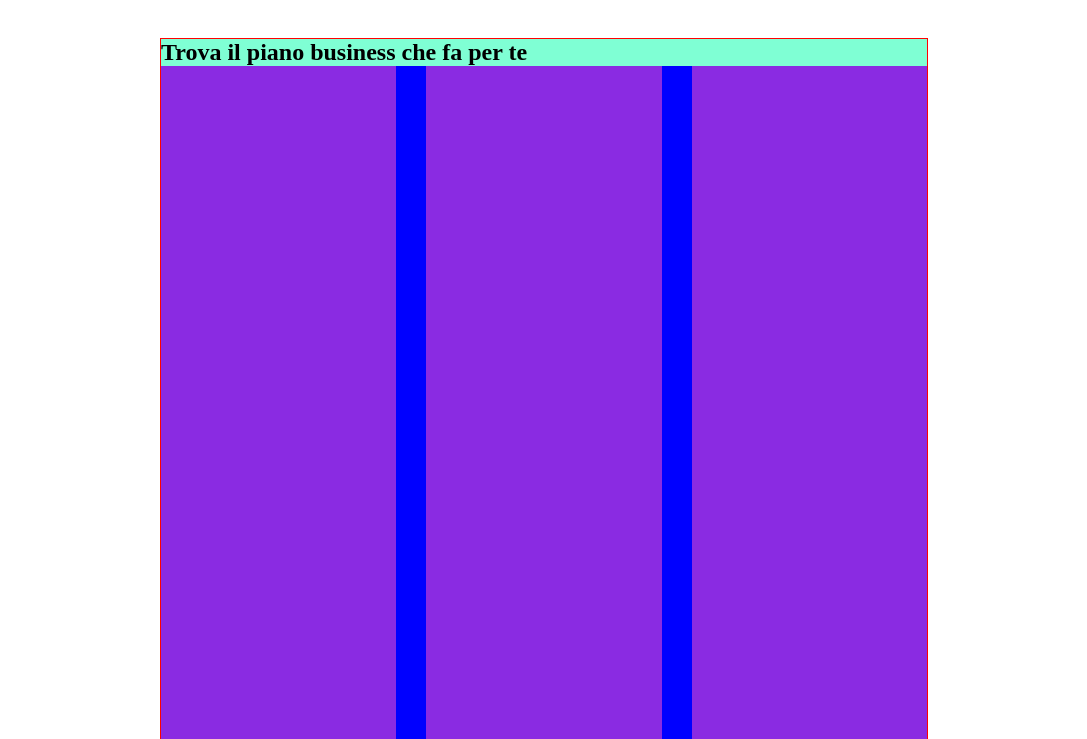
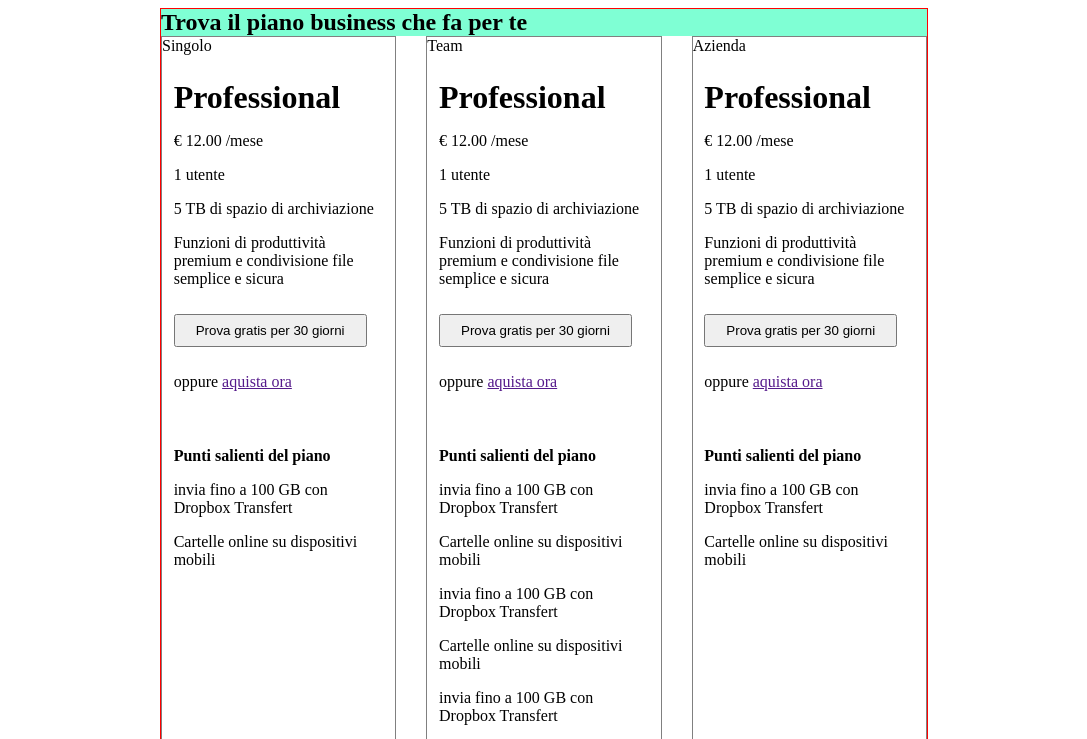
Before and after one commit to Zeta80/htmlcss-dropbox, a plain HTML site: page index.html in a window 1280 px wide. Shown: the part 961-1700 px from the top of the page, without its empty margins (96-1183 px from the left). Drawn offline with Linux system fonts and the light colour scheme.

Commit message:
add package selection (half details) finish

```diff
--- a/css/style.css
+++ b/css/style.css
@@ -104,6 +104,7 @@ header a {
 }
 
 .moviment {
+    padding: 0;
     position: relative;
     transform: translateY(60px);
 }
@@ -144,13 +145,35 @@ header a {
 .option-business {
     justify-content: space-between;
     /* DEGUB */
-    background-color: blue;
+    /* background-color: blue; */
 }
 
 .package {
-    background-color: blueviolet;
-    height: 700px;
+    border: 1px solid gray;
+    /* background-color: blueviolet; */
+    /* height: 700px; */
     width: calc(100% / 3 - 20px);
+}
+
+.packaging {
+    width: 90%;
+    margin: 0 auto;
+    padding-top: 1.5em;
+    margin-bottom: 2em;
+}
+
+.packaging h3 {
+    font-size: 2rem;
+    padding-bottom: 0.5em;
+}
+
+.packaging li {
+    padding-top: 1em;
+}
+
+.packaging button {
+    padding: 0.5em 1.5em;
+    margin: 2em 0;
 }
 
 .team-contact {
--- a/index.html
+++ b/index.html
@@ -82,13 +82,82 @@
             </div>
             <div class="option-business marg-bot flex">
                 <div class="package professional">
-
+                    <div class="title-package">
+                        <span>Singolo</span>
+                    </div>
+                    <div class="packaging">
+                        <h3>Professional</h3>
+                        <span class="price">&euro; 12.00</span>
+                        <span class="time">/mese</span>
+                        <ul>
+                            <li class="utent">1 utente</li>
+                            <li class="space">5 TB di spazio di archiviazione</li>
+                            <li class="function">Funzioni di produttività premium e condivisione file semplice e sicura
+                            </li>
+                        </ul>
+                        <button>Prova gratis per 30 giorni</button>
+                        <p>oppure <a href="">aquista ora</a></p>
+                    </div>
+                    <div class="packaging above-packaging">
+                        <h4>Punti salienti del piano</h4>
+                        <ul>
+                            <li class="check-salient">invia fino a 100 GB con Dropbox Transfert</li>
+                            <li class="check-salient">Cartelle online su dispositivi mobili</li>
+                        </ul>
+                    </div>
                 </div>
                 <div class="package advanced">
-
+                    <div class="title-package">
+                        <span>Team</span>
+                    </div>
+                    <div class="packaging">
+                        <h3>Professional</h3>
+                        <span class="price">&euro; 12.00</span>
+                        <span class="time">/mese</span>
+                        <ul>
+                            <li class="utent">1 utente</li>
+                            <li class="space">5 TB di spazio di archiviazione</li>
+                            <li class="function">Funzioni di produttività premium e condivisione file semplice e sicura
+                            </li>
+                        </ul>
+                        <button>Prova gratis per 30 giorni</button>
+                        <p>oppure <a href="">aquista ora</a></p>
+                    </div>
+                    <div class="packaging above-packaging">
+                        <h4>Punti salienti del piano</h4>
+                        <ul>
+                            <li class="check-salient">invia fino a 100 GB con Dropbox Transfert</li>
+                            <li class="check-salient">Cartelle online su dispositivi mobili</li>
+                            <li class="check-salient">invia fino a 100 GB con Dropbox Transfert</li>
+                            <li class="check-salient">Cartelle online su dispositivi mobili</li>
+                            <li class="check-salient">invia fino a 100 GB con Dropbox Transfert</li>
+                        </ul>
+                    </div>
                 </div>
                 <div class="package enterprise">
-
+                    <div class="title-package">
+                        <span>Azienda</span>
+                    </div>
+                    <div class="packaging">
+                        <h3>Professional</h3>
+                        <span class="price">&euro; 12.00</span>
+                        <span class="time">/mese</span>
+                        <ul>
+                            <li class="utent">1 utente</li>
+                            <li class="space">5 TB di spazio di archiviazione</li>
+                            <li class="function">Funzioni di produttività premium e condivisione file semplice e sicura
+                            </li>
+                        </ul>
+                        <button>Prova gratis per 30 giorni</button>
+                        <p>oppure <a href="">aquista ora</a></p>
+                    </div>
+                    <div class="packaging above-packaging">
+                        <h4>Punti salienti del piano</h4>
+                        <ul>
+                            <li class="check-salient">invia fino a 100 GB con Dropbox Transfert</li>
+                            <li class="check-salient">Cartelle online su dispositivi mobili</li>
+                        </ul>
+                    </div>
                 </div>
             </div>
             <!-- TEAM CONTACT -->
```
